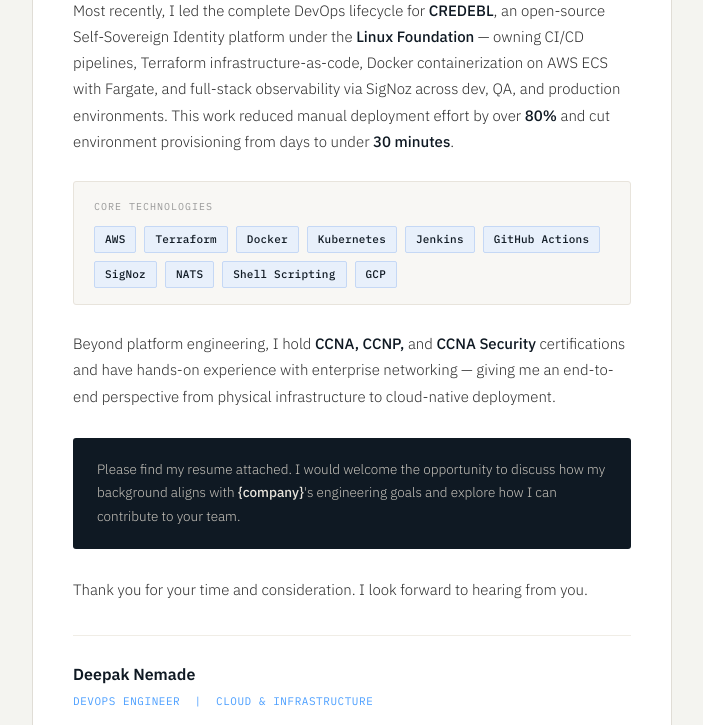
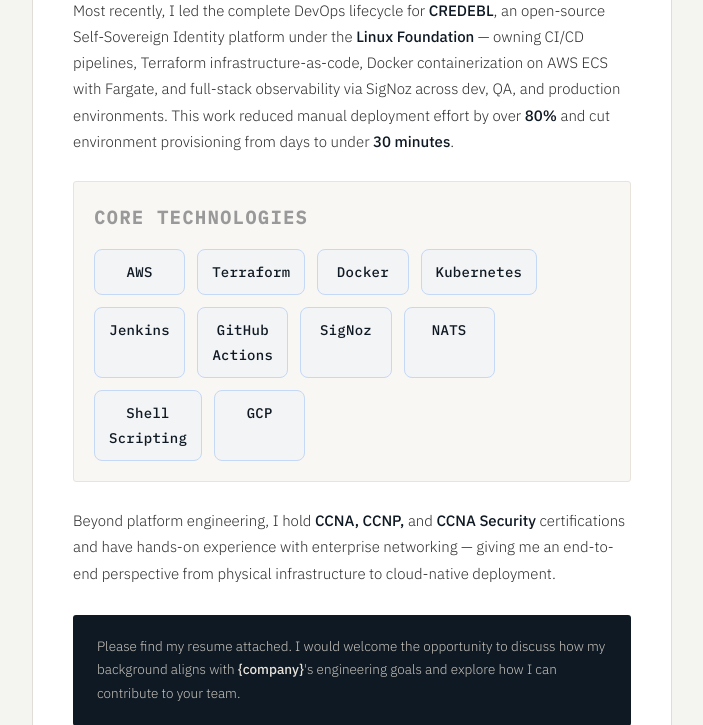
Before and after one commit to DeepDN/Job-application-email-automation-, a Flask app: template templates/email_template.html in a window 1280 px wide. Shown: the part 423-1148 px from the top of the page, without its empty margins (288-991 px from the left). Run offline with Flask 3, Linux system fonts and the light colour scheme; the template is opened without the code that fills it, so the values that code supplies are empty.

Commit message:
Changes in email template

```diff
--- a/templates/email_template.html
+++ b/templates/email_template.html
@@ -255,12 +255,14 @@
       <!-- ── Skills Strip ── -->
       <div class="skills-strip">
   <div class="skills-strip-label">Core Technologies</div>
+
   <div class="skills-list">
     <span class="skill-tag">AWS</span>
     <span class="skill-tag">Terraform</span>
     <span class="skill-tag">Docker</span>
     <span class="skill-tag">Kubernetes</span>
     <span class="skill-tag">Jenkins</span>
+
     <span class="skill-tag">GitHub Actions</span>
     <span class="skill-tag">SigNoz</span>
     <span class="skill-tag">NATS</span>
@@ -268,6 +270,37 @@
     <span class="skill-tag">GCP</span>
   </div>
 </div>
+
+<style>
+  .skills-strip {
+    padding: 20px;
+    font-family: Arial, sans-serif;
+  }
+
+  .skills-strip-label {
+    font-size: 18px;
+    font-weight: bold;
+    margin-bottom: 15px;
+  }
+
+  .skills-list {
+    display: flex;
+    flex-wrap: wrap;
+    gap: 12px;
+    max-width: 700px;
+  }
+
+  .skill-tag {
+    flex: 0 0 calc(20% - 12px); /* 5 items per row */
+    text-align: center;
+    padding: 10px 14px;
+    background: #f3f4f6;
+    border-radius: 8px;
+    font-size: 14px;
+    font-weight: 500;
+    box-sizing: border-box;
+  }
+</style>
 
       <p>
         Beyond platform engineering, I hold <span class="highlight">CCNA, CCNP,</span> and
```
Lines whose indentation alone changed are shown as unchanged.
